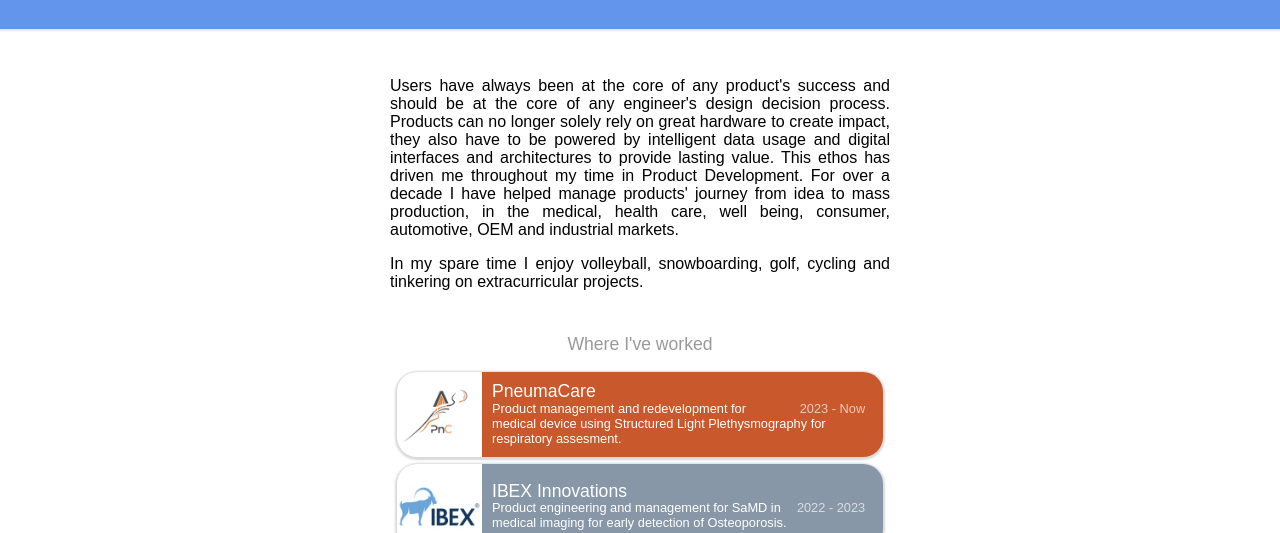
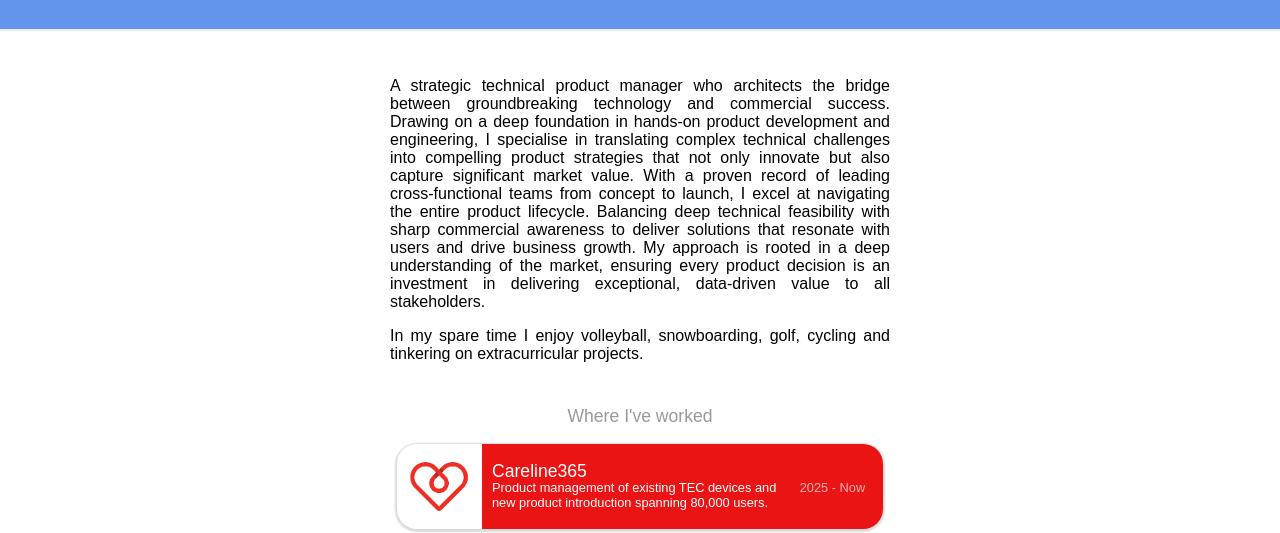
Before and after one commit to Withey958/withey958.github.io, a plain HTML site: page index.html in a window 1280 px wide. Shown: the part 267-800 px from the top of the page. Drawn offline with Linux system fonts and the light colour scheme.

Commit message:
minor update

```diff
--- a/index.html
+++ b/index.html
@@ -65,13 +65,7 @@
     </header>
     <div id="content">
         <p>
-            Users have always been at the core of any product's success and should be at the core of any engineer's
-            design decision process. Products can no longer solely rely on great hardware to create impact, they also
-            have to be powered by intelligent data usage and digital interfaces and architectures to provide lasting
-            value. This ethos has driven me throughout my time in Product Development. For over a decade I have helped
-            manage products' journey from idea to mass production, in the medical, health care, well being, consumer,
-            automotive, OEM and industrial markets.
-
+            A strategic technical product manager who architects the bridge between groundbreaking technology and commercial success. Drawing on a deep foundation in hands-on product development and engineering, I specialise in translating complex technical challenges into compelling product strategies that not only innovate but also capture significant market value. With a proven record of leading cross-functional teams from concept to launch, I excel at navigating the entire product lifecycle. Balancing deep technical feasibility with sharp commercial awareness to deliver solutions that resonate with users and drive business growth. My approach is rooted in a deep understanding of the market, ensuring every product decision is an investment in delivering exceptional, data-driven value to all stakeholders.
         </p>
         <p>
             In my spare time I enjoy volleyball, snowboarding, golf, cycling and tinkering on extracurricular projects.
@@ -79,10 +73,19 @@
         <h3>Where I've worked</h3>
         <ol class="projects" id="career">
             <li>
+                <a class="careline365" href="https://careline.co.uk/" target=" _blank" rel="noopener noreferrer">
+                    <h4>Careline365</h4>
+                    <span class="details">
+                        <span class="date">2025 - Now</span>
+                        <span class="description">Product management of existing TEC devices and new product introduction spanning 80,000 users.</span>
+                    </span>
+                </a>
+            </li>
+            <li>
                 <a class="pneumacare" href="https://pneumacare.co.uk/" target=" _blank" rel="noopener noreferrer">
                     <h4>PneumaCare</h4>
                     <span class="details">
-                        <span class="date">2023 - Now</span>
+                        <span class="date">2023 - 2025</span>
                         <span class="description">Product management and redevelopment for medical device using Structured Light Plethysmography for respiratory assesment.</span>
                     </span>
                 </a>
--- a/withey.css
+++ b/withey.css
@@ -194,6 +194,11 @@
                 margin-right: 1em;
                 float: right;
                 text-align: end;
+            }
+
+            .projects .careline365 {
+                background-image: url('images/careline365.png');
+                background-color: #EA1414;
             }
 
             .projects .pneumacare {
```
Also changed, not shown: images/careline365.png (added), images/myface1.png.
